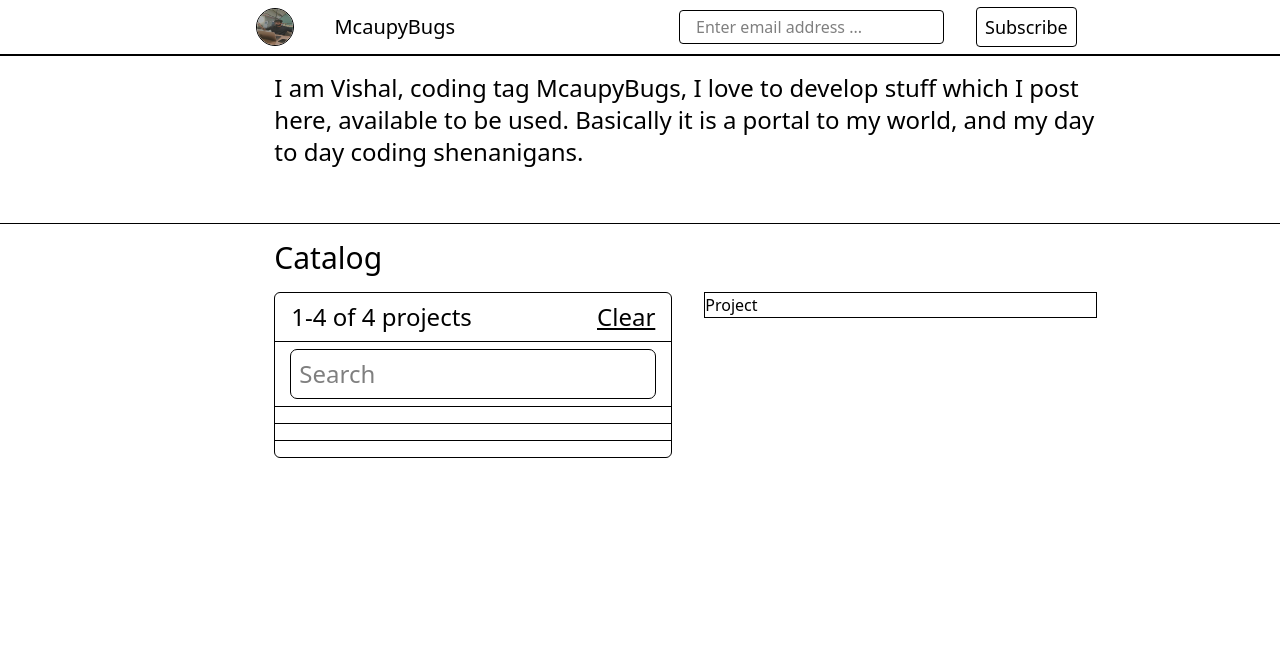
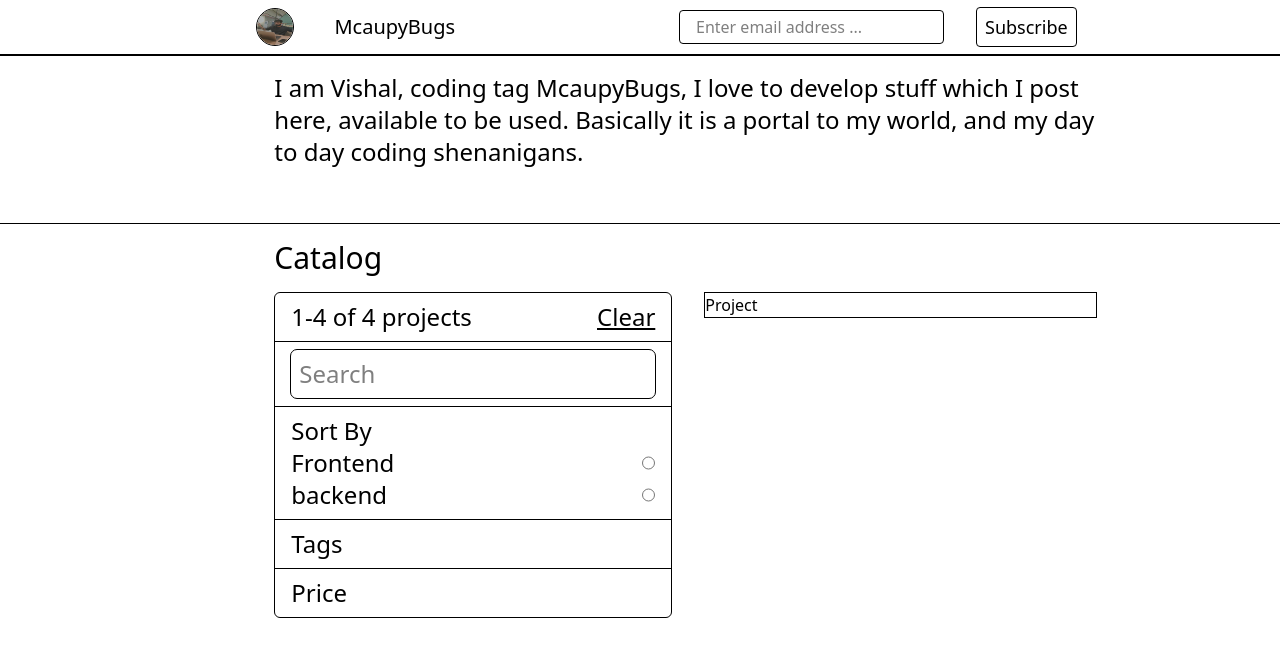
Before and after one commit to mcaupybugs/McaupyShop, a React (Create React App) app in the folder frontend/: page / in a window 1280 px wide. Shown: the top 656 px of the page. Built offline with nearby package versions, Linux system fonts and the light colour scheme.

Commit message:
Adding filterBox

```diff
--- a/frontend/src/components/FilterBox.jsx
+++ b/frontend/src/components/FilterBox.jsx
@@ -1,8 +1,27 @@
 import React from 'react';
+
+const showDropdown = (dropDownIdSuffix) => {
+    const allDropDownIdSuffix = ['sortby', 'tags', 'price'];
+    var output = document.getElementById('dropdown-content-' + dropDownIdSuffix).classList;
+    const isClosed = output.contains("hidden")
+    if (isClosed) {
+        output.remove("hidden")
+        // Close all the other dialog box.
+        var dropDownIdsToClose = allDropDownIdSuffix.filter((element) => element != dropDownIdSuffix)
+        dropDownIdsToClose.forEach(dropDownId => {
+            var elementClasses = document.getElementById('dropdown-content-' + dropDownId).classList;
+            if (!elementClasses.contains("hidden")) {
+                elementClasses.add("hidden");
+            }
+        })
+    } else {
+        output.add("hidden")
+    }
+}
 
 const FilterBox = () => {
     return (
-        <div className='h-full w-full border flex flex-3/12 flex-col text-2xl font-light rounded-md'>
+        <div className='h-full w-full border flex flex-2/12 flex-col text-2xl font-light rounded-md'>
             <div className='h-full w-full flex flex-row justify-between pl-4 pr-4 pt-2 pb-2 border-b'>
                 <div>1-4 of 4 projects</div>
                 <div className='underline cursor-pointer'>Clear</div>
@@ -11,13 +30,55 @@ const FilterBox = () => {
                 <input className="outline rounded-md p-2" placeholder='Search'></input>
             </div>
             <div className='h-full w-full flex flex-row justify-between pl-4 pr-4 pt-2 pb-2 border-b'>
-
+                <div className='h-full w-full flex flex-col items-start'>
+                    <div className='h-full w-full cursor-pointer' onClick={() => showDropdown("sortby")}>Sort By</div>
+                    <div id="dropdown-content-sortby" className='h-full w-full flex flex-col'>
+                        <ul className='h-full w-full'>
+                            <li className='h-full w-full flex flex-row justify-between'>
+                                <span>Frontend</span>
+                                <input type='radio' name='Frontend' id='1'></input>
+                            </li>
+                            <li className='h-full w-full flex flex-row justify-between'>
+                                <span>backend</span>
+                                <input type='radio' name='backend' id='2'></input>
+                            </li>
+                        </ul>
+                    </div>
+                </div>
             </div>
             <div className='h-full w-full flex flex-row justify-between pl-4 pr-4 pt-2 pb-2 border-b'>
-
+                <div className='h-full w-full flex flex-col items-start'>
+                    <div className='h-full w-full cursor-pointer' onClick={() => showDropdown("tags")}>Tags</div>
+                    <div id="dropdown-content-tags" className='h-full w-full flex flex-col hidden'>
+                        <ul className='h-full w-full'>
+                            <li className='h-full w-full flex flex-row justify-between'>
+                                <span>Frontend</span>
+                                <input type='radio' name='Frontend' id='1'></input>
+                            </li>
+                            <li className='h-full w-full flex flex-row justify-between'>
+                                <span>backend</span>
+                                <input type='radio' name='backend' id='2'></input>
+                            </li>
+                        </ul>
+                    </div>
+                </div>
             </div>
             <div className='h-full w-full flex flex-row justify-between pl-4 pr-4 pt-2 pb-2'>
-
+                <div className='h-full w-full flex flex-col items-start'>
+                    <div className='h-full w-full cursor-pointer' onClick={() => showDropdown("price")}>Price</div>
+                    <div id="dropdown-content-price" className='h-full w-full flex flex-col hidden'>
+                        <ul className='h-full w-full'>
+                            <li className='h-full w-full flex flex-row justify-between'>
+                                <span>Frontend</span>
+                                <input type='radio' name='Frontend' id='1'></input>
+                            </li>
+                            <li className='h-full w-full flex flex-row justify-between'>
+                                <span>backend</span>
+                                <input type='radio' name='backend' id='2'></input>
+                            </li>
+                        </ul>
+                    </div>
+                </div>
             </div>
         </div>
     )
--- a/frontend/src/components/Navbar.jsx
+++ b/frontend/src/components/Navbar.jsx
@@ -19,7 +19,7 @@ const Navbar = () => {
                         <input placeholder="Enter email address ... " className='h-8 focus:outline-none flex self-center border rounded-sm p-4' />
                     </div>
                     <div className='h-full w-full flex'>
-                        <div className='h-10 w-contain flex border self-center place-items-center p-2 rounded-sm font-medium text-lg'>
+                        <div className='h-10 w-contain flex border self-center place-items-center p-2 rounded-sm font-medium text-lg cursor-pointer'>
                             Subscribe
                         </div>
                     </div>
--- a/frontend/src/components/Project.jsx
+++ b/frontend/src/components/Project.jsx
@@ -2,7 +2,7 @@ import React from 'react';
 
 const Project = () => {
     return (
-        <div className='h-full w-full flex flex-row flex-9/12 border'>
+        <div className='h-full w-full flex flex-row flex-10/12 border'>
             Project
         </div>
     )
--- a/frontend/src/pages/HomePage.jsx
+++ b/frontend/src/pages/HomePage.jsx
@@ -44,8 +44,8 @@ const HomePage = () => {
                     </div>
                     <div className='h-full w-full flex flex-col flex-9/14'>
                         <div className='h-full w-full flex flex-row pt-4 gap-8'>
-                            <FilterBox></FilterBox>
-                            <Project></Project>
+                            <FilterBox />
+                            <Project />
                         </div>
                     </div>
                     <div className='h-full w-full flex-2/14'>
```
